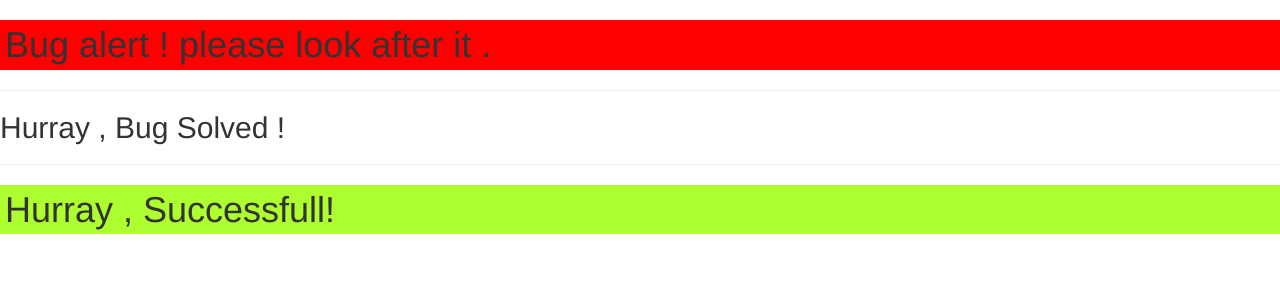
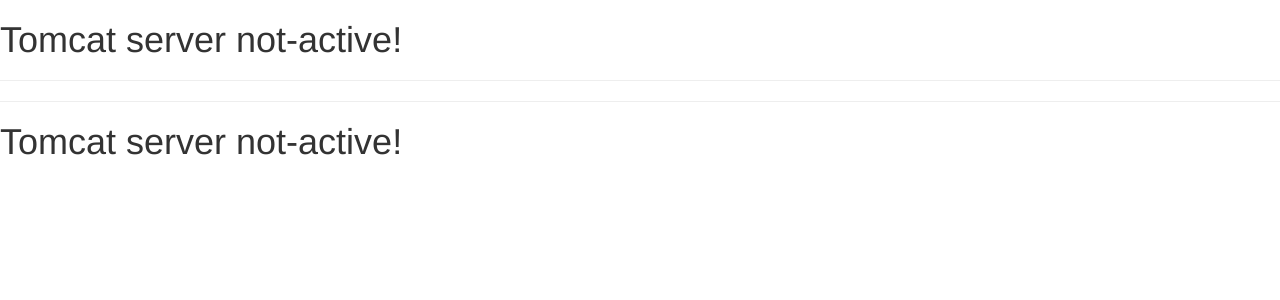
Before and after one commit to Dhiraj5509/AngularPractice, an Angular app: page / in a window 1280 px wide. Shown: the top 300 px of the page. Built offline with nearby package versions, Linux system fonts and the light colour scheme.

Commit message:
string interpolation

```diff
--- a/src/app/app.component.html
+++ b/src/app/app.component.html
@@ -1,15 +1,5 @@
-<app-warning-alert>
-
-
-</app-warning-alert>
-
+<app-servers>
 
 <hr>
 
-<h2>Hurray , Bug Solved ! </h2>
-
-<hr>
-
-<app-success-alert>
-
-</app-success-alert>
+</app-servers>
--- a/src/app/app.module.ts
+++ b/src/app/app.module.ts
@@ -3,12 +3,16 @@
 import { AppComponent } from './app.component';
 import { SuccessAlertComponent } from './success-alert/success-alert.component';
 import { WarningAlertComponent } from './warning-alert/warning-alert.component';
+import { ServersComponent } from './servers/servers.component';
+import { ServerComponent } from './server/server.component';
 
 @NgModule({
   declarations: [
     AppComponent,
     SuccessAlertComponent,
-    WarningAlertComponent
+    WarningAlertComponent,
+    ServersComponent,
+    ServerComponent
   ],
   imports: [
     BrowserModule ,
--- /dev/null
+++ b/src/app/server/server.component.html
@@ -0,0 +1 @@
+<h1>{{serverName}} server {{serverStatus}}!</h1>
--- /dev/null
+++ b/src/app/server/server.component.ts
@@ -0,0 +1,14 @@
+import { Component, OnInit } from '@angular/core';
+
+@Component({
+  selector: 'app-server',
+  templateUrl: './server.component.html',
+  styleUrls: ['./server.component.css']
+})
+export class ServerComponent implements OnInit {
+  serverName = "Tomcat" ;
+  serverStatus = "not-active" ;
+  constructor() { }
+  ngOnInit(): void {
+  }
+}
--- /dev/null
+++ b/src/app/servers/servers.component.html
@@ -0,0 +1,10 @@
+<app-server>
+
+</app-server>
+
+<hr>
+<hr>
+
+<app-server>
+
+</app-server>
--- /dev/null
+++ b/src/app/servers/servers.component.ts
@@ -0,0 +1,15 @@
+import { Component, OnInit } from '@angular/core';
+
+@Component({
+  selector: 'app-servers',
+  templateUrl: './servers.component.html',
+  styleUrls: ['./servers.component.css']
+})
+export class ServersComponent implements OnInit {
+
+  constructor() { }
+
+  ngOnInit(): void {
+  }
+
+}
--- a/src/index.html
+++ b/src/index.html
@@ -8,6 +8,8 @@
   <link rel="icon" type="image/x-icon" href="favicon.ico">
 </head>
 <body>
-  <app-root></app-root>
+  <app-root>
+    <h1>Loading the content..</h1>
+  </app-root>
 </body>
 </html>
```
Also changed, not shown: src/app/server/server.component.css (added), src/app/servers/servers.component.css (added), 2 other files (tests, documents, lock files or other folders).
